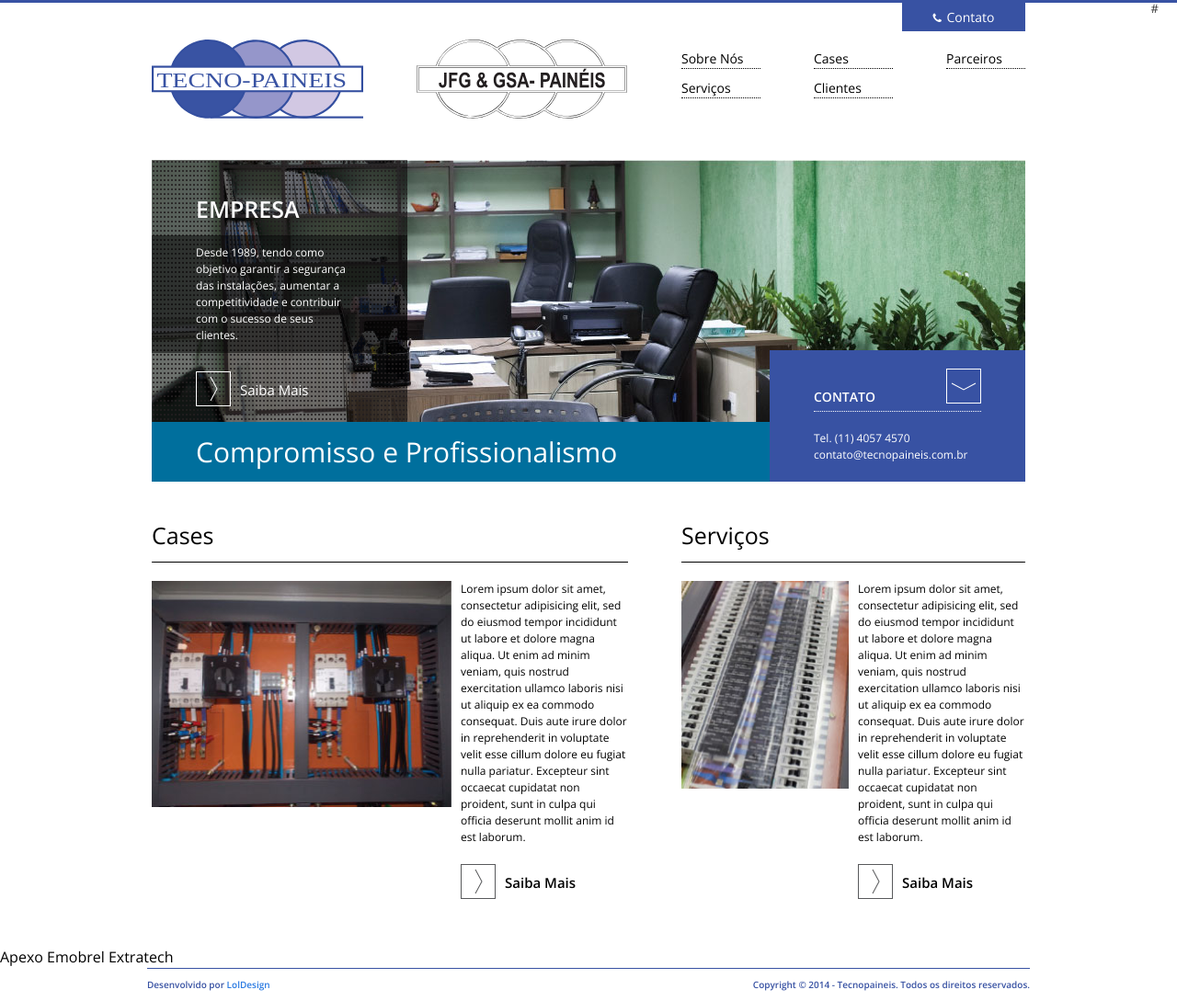
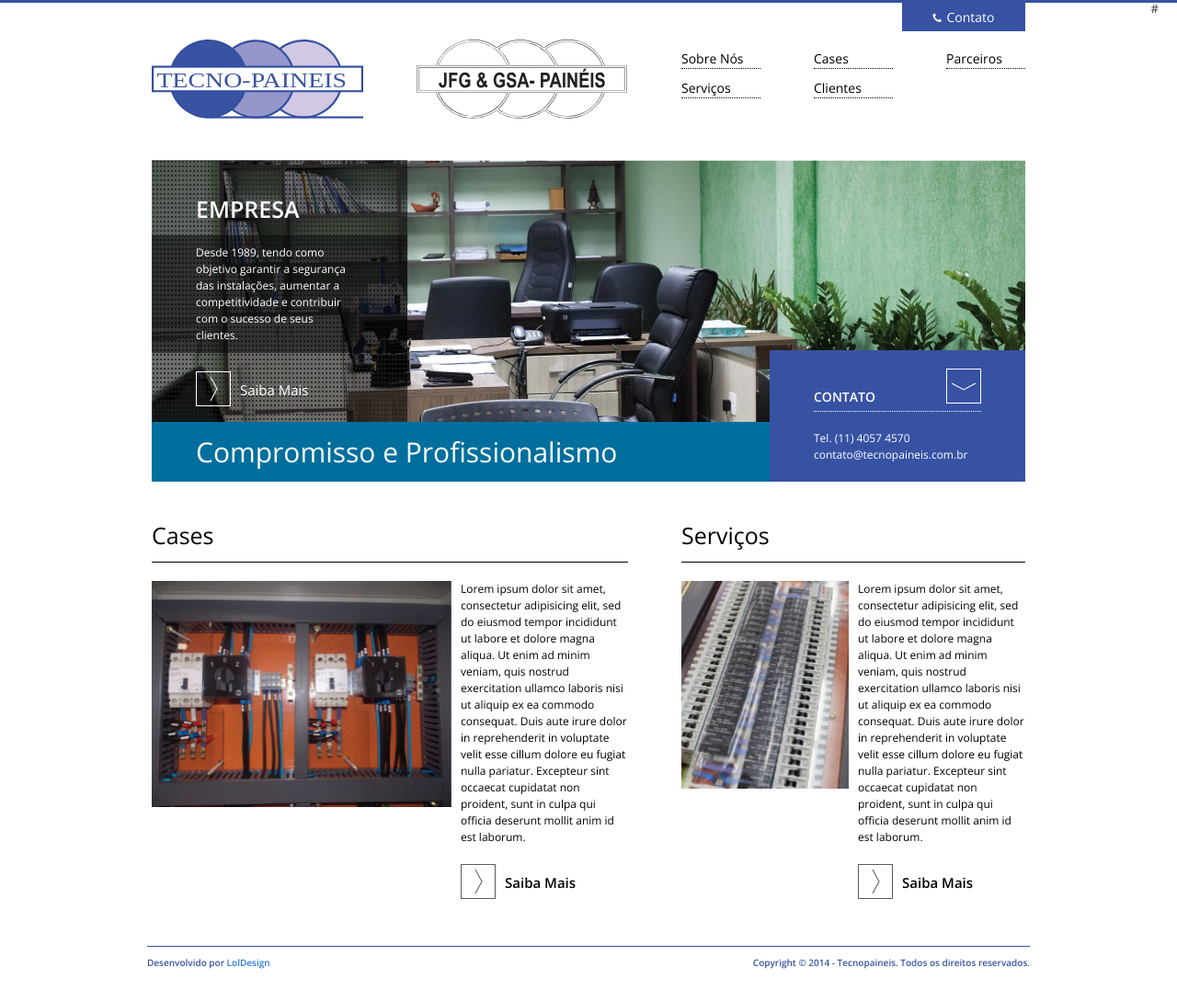
Before and after one commit to tecnopaineis/tecnopaineis.github.io, a Jekyll site: the page built from index.html, in a window 1280 px wide. Shown: the whole page at 92% size. Built offline with Jekyll 4.4.1, drawn with Linux system fonts in a browser that asks for light colours; nearby versions of some CDN libraries; library files that are not in the unit come from our copies; after the commit the page ends 1065 px from its top, so only the background shows below that.

Commit message:
remove code from index

```diff
--- a/index.html
+++ b/index.html
@@ -12,9 +12,3 @@ title: Seja Bem Vindo ao nosso novo site
   {% include highlights/cases.html %}
   {% include highlights/services.html %}
 </section>
-
-<div>
-  {% for collection in site.cases %}
-    {{collection.title}}
-  {% endfor %}
-</div>
```
